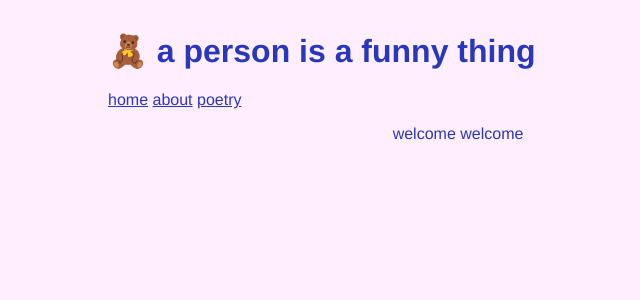
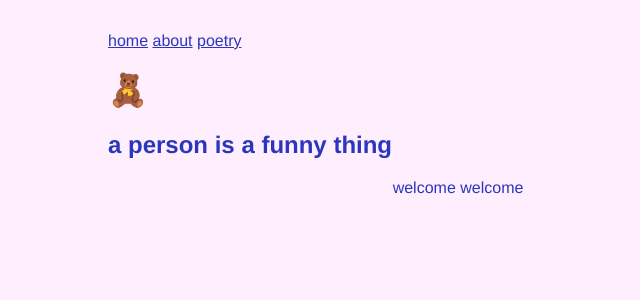
Before and after one commit to loladekhuijzen/loladekhuijzen.github.io, a Jekyll site: the page built from index.md, in a window 1280 px wide. Shown: the top 300 px of the page, without its empty margins (182-822 px from the left). Built offline with Jekyll 4.4.1, drawn with Linux system fonts in a browser that asks for light colours.

Commit message:
Update default.html

```diff
--- a/_layouts/default.html
+++ b/_layouts/default.html
@@ -48,14 +48,16 @@
   </style>
 </head>
 <body>
-    <header>
-    <h1>🧸 a person is a funny thing</h1>
     <nav>
       <a href="/">home</a>
       <a href="/about">about</a>
       <a href="/poetry">poetry</a>
     </nav>
-  </header>
+
+    <header>
+        <h1>🧸</h1>
+        <h2>a person is a funny thing</h2>
+    </header>
 
   <!-- {% if page.icon %}
     <img src="{{ page.icon }}" alt="Icon" class="icon" />
```
